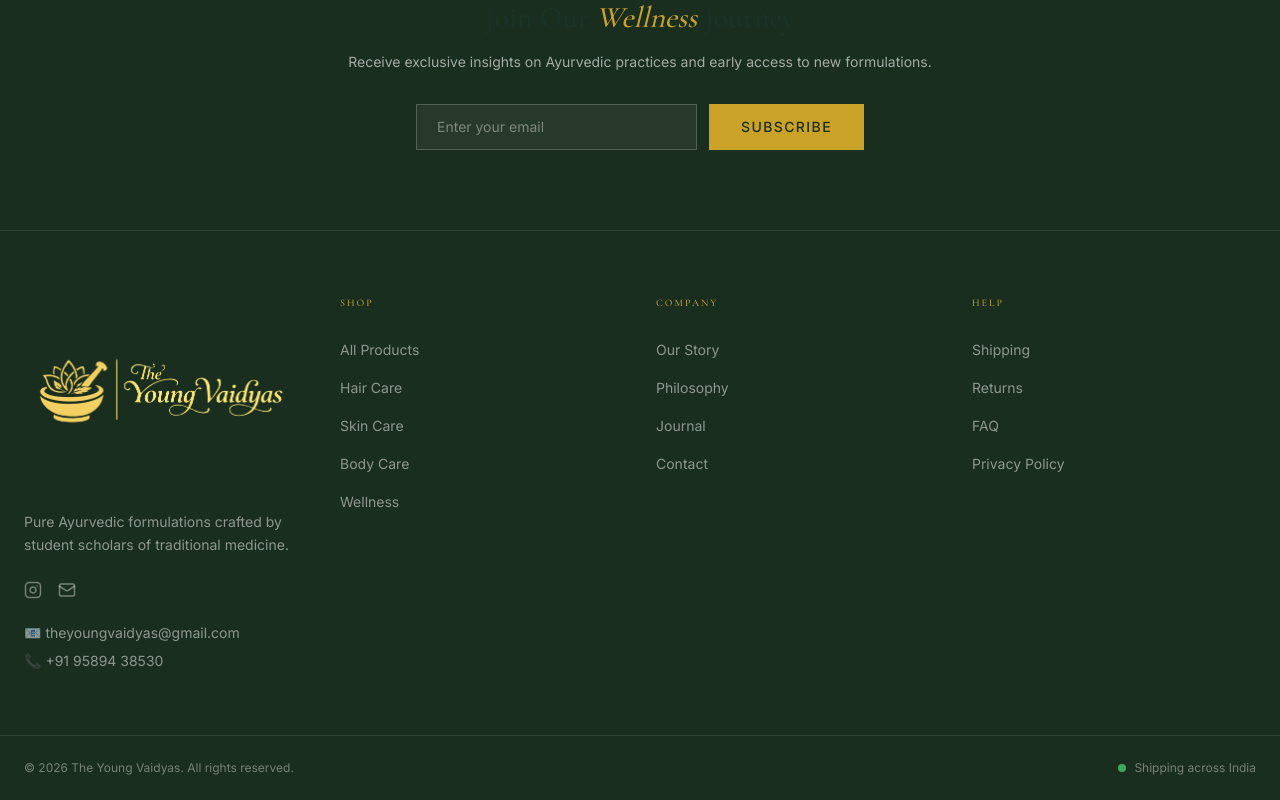
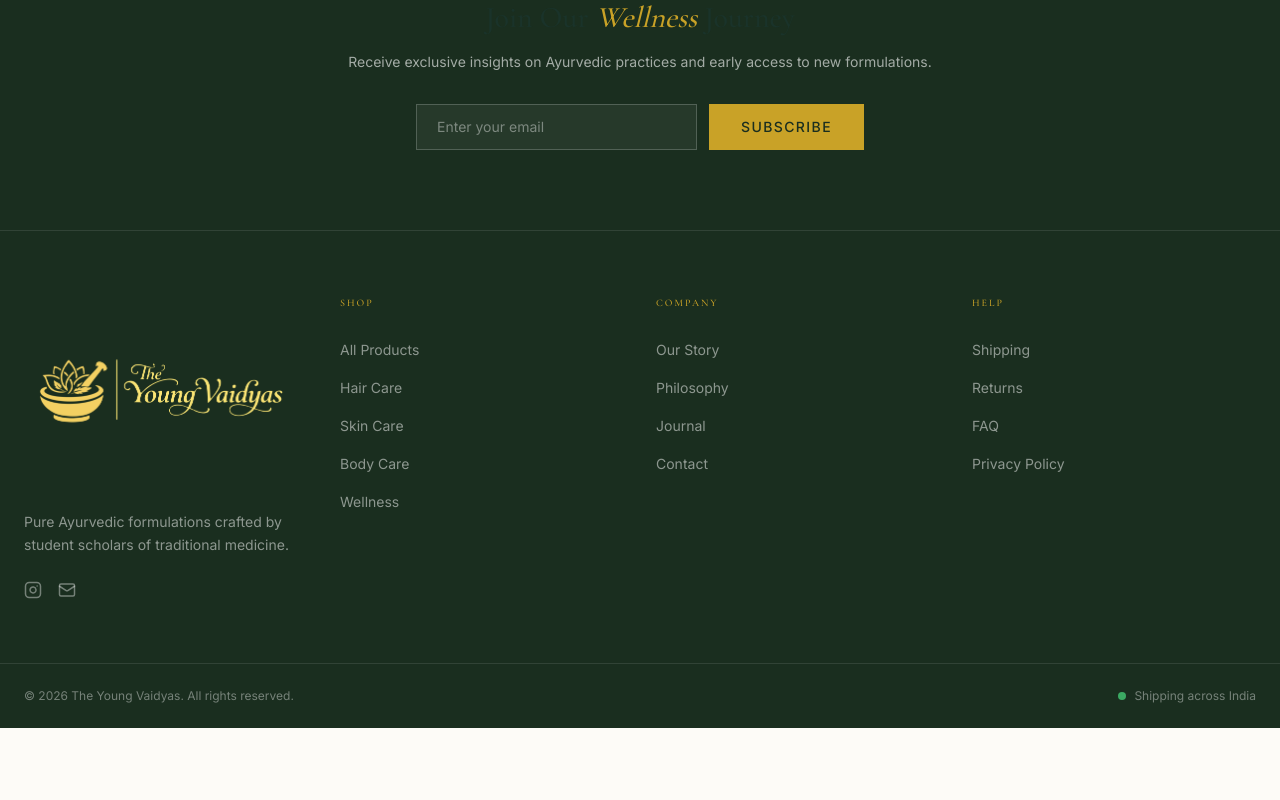
Before and after one commit to Codewithepic/the-young-vaidyas, a Next.js app: page / in a window 1280 px wide. Shown: the part 4320-5120 px from the top of the page. After the commit the page ends 5048 px from the top, so only its background shows below. Built offline with nearby package versions, Linux system fonts and the light colour scheme; a web font is replaced by a local one.

Commit message:
Move contact info from footer to contact page

```diff
--- a/src/app/contact/page.tsx
+++ b/src/app/contact/page.tsx
@@ -52,7 +52,7 @@ export default function ContactPage() {
                                         </div>
                                         <div>
                                             <h4 className="font-semibold text-primary-900">Email</h4>
-                                            <p className="text-stone-600">hello@theyoungvaidyas.com</p>
+                                            <p className="text-stone-600">theyoungvaidyas@gmail.com</p>
                                             <p className="text-stone-500 text-sm">We reply within 24 hours</p>
                                         </div>
                                     </div>
@@ -65,7 +65,7 @@ export default function ContactPage() {
                                         </div>
                                         <div>
                                             <h4 className="font-semibold text-primary-900">Phone</h4>
-                                            <p className="text-stone-600">+91 98765 43210</p>
+                                            <p className="text-stone-600">+91 95894 38530</p>
                                             <p className="text-stone-500 text-sm">Mon - Fri, 10am to 6pm IST</p>
                                         </div>
                                     </div>
--- a/src/components/Footer.tsx
+++ b/src/components/Footer.tsx
@@ -52,17 +52,13 @@ export default function Footer() {
             <p className="text-white/50 text-sm leading-relaxed mb-6">
               Pure Ayurvedic formulations crafted by student scholars of traditional medicine.
             </p>
-            <div className="flex gap-4 mb-6">
+            <div className="flex gap-4">
               <a href="https://www.instagram.com/the_young_vaidyas" target="_blank" rel="noopener noreferrer" className="text-white/40 hover:text-[#c9a227] transition-colors">
                 <Instagram size={18} />
               </a>
               <a href="mailto:theyoungvaidyas@gmail.com" className="text-white/40 hover:text-[#c9a227] transition-colors">
                 <Mail size={18} />
               </a>
-            </div>
-            <div className="text-white/50 text-sm space-y-2">
-              <p>📧 theyoungvaidyas@gmail.com</p>
-              <p>📞 +91 95894 38530</p>
             </div>
           </div>
 
```
